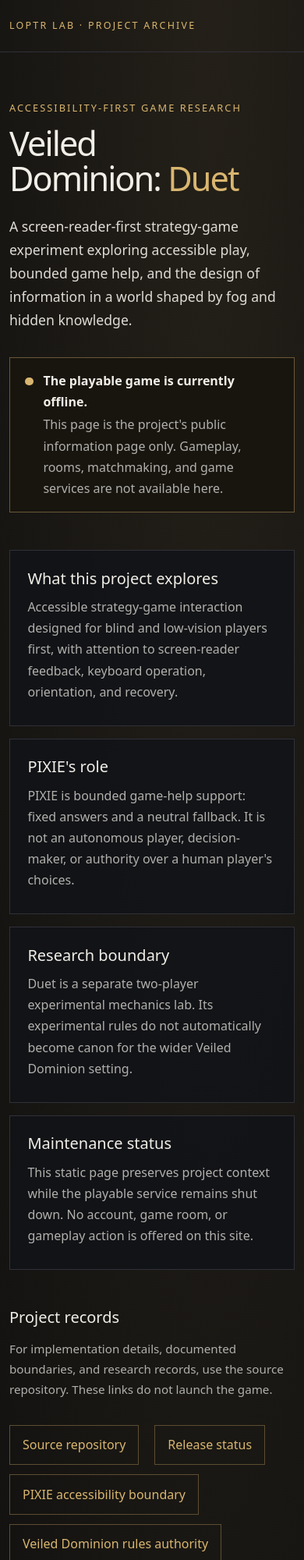
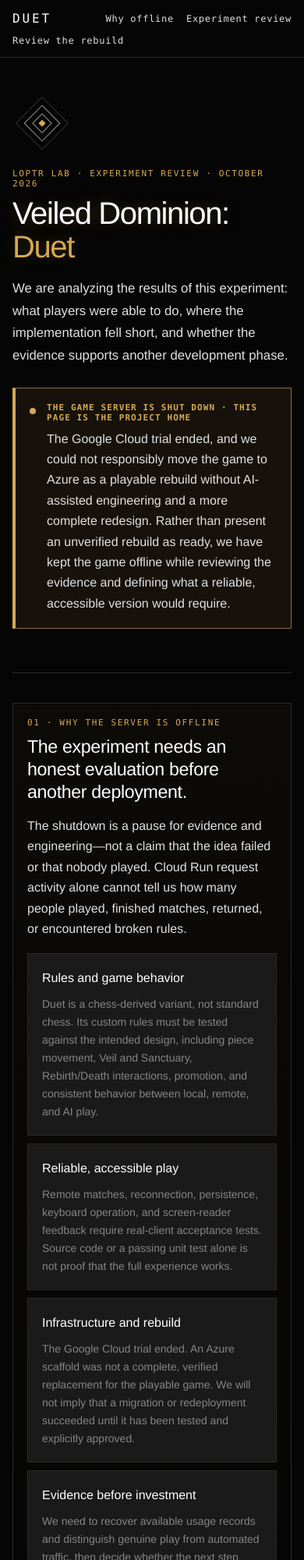
Before and after one commit to Loptr-Lab/duet-solo-hackathon, a website: page site/index.html in a window 390 px wide. Shown: the top 2000 px of the page at 78% size. Drawn offline with Linux system fonts and the light colour scheme.

Commit message:
Lead Duet static site with server shutdown context and experiment review invitation

```diff
--- a/site/index.html
+++ b/site/index.html
@@ -3,67 +3,98 @@
 <head>
   <meta charset="utf-8">
   <meta name="viewport" content="width=device-width, initial-scale=1">
-  <meta name="theme-color" content="#08090b">
-  <meta name="description" content="Veiled Dominion: Duet — an accessibility-first strategy-game research artifact from Loptr Lab. The playable game is currently offline.">
-  <title>Veiled Dominion: Duet — Loptr Lab</title>
-  <style>
-    :root{color-scheme:dark;--bg:#08090b;--panel:#111318;--ink:#f1eee7;--muted:#b1b0ac;--gold:#d9b66f;--line:#303039;--max:920px}
-    *{box-sizing:border-box}
-    html{scroll-behavior:smooth}
-    body{margin:0;background:radial-gradient(ellipse at 70% 0%,#242019 0,transparent 38rem),var(--bg);color:var(--ink);font:16px/1.7 system-ui,-apple-system,BlinkMacSystemFont,"Segoe UI",sans-serif}
-    a{color:var(--gold);text-underline-offset:4px}
-    a:focus-visible{outline:3px solid var(--gold);outline-offset:4px}
-    .wrap{width:min(var(--max),calc(100% - 2.5rem));margin:auto}
-    header{padding:1.4rem 0;border-bottom:1px solid var(--line)}
-    .brand{font-size:.78rem;letter-spacing:.18em;text-transform:uppercase;color:var(--gold)}
-    main{padding:clamp(3rem,9vw,7rem) 0 4rem}
-    .eyebrow{color:var(--gold);font-size:.8rem;letter-spacing:.16em;text-transform:uppercase}
-    h1{font-weight:350;letter-spacing:-.045em;line-height:1.04;font-size:clamp(2.7rem,8vw,5.8rem);max-width:12ch;margin:.8rem 0 1.5rem}
-    h1 span{color:var(--gold)}
-    .lead{font-size:clamp(1.1rem,2.3vw,1.35rem);color:#dedbd4;max-width:65ch}
-    .status{display:flex;gap:.8rem;align-items:flex-start;border:1px solid #6a5837;background:#18150f;padding:1rem 1.2rem;margin:2rem 0;max-width:680px}
-    .status-mark{width:.65rem;height:.65rem;border-radius:50%;background:var(--gold);flex:none;margin-top:.55rem}
-    .status strong{display:block;color:var(--ink)}
-    .status p{margin:.15rem 0 0;color:var(--muted)}
-    .grid{display:grid;grid-template-columns:repeat(2,minmax(0,1fr));gap:1rem;margin:3rem 0}
-    article{background:rgba(17,19,24,.82);border:1px solid var(--line);padding:1.4rem}
-    h2{font-size:1.25rem;font-weight:500;line-height:1.3;margin:0 0 .65rem}
-    article p{margin:.4rem 0;color:var(--muted)}
-    .links{display:flex;flex-wrap:wrap;gap:.75rem 1.25rem;margin:2rem 0}
-    .links a{display:inline-block;border:1px solid #5d4d31;padding:.7rem 1rem;text-decoration:none}
-    .links a:hover{background:#211c12}
-    .note{max-width:72ch;color:var(--muted);font-size:.95rem}
-    footer{border-top:1px solid var(--line);padding:1.5rem 0 2.5rem;color:var(--muted);font-size:.9rem}
-    @media(max-width:620px){.grid{grid-template-columns:1fr}.wrap{width:min(var(--max),calc(100% - 1.5rem))}}
-    @media(prefers-reduced-motion:reduce){html{scroll-behavior:auto}*{animation:none!important;transition:none!important}}
-  </style>
+  <meta name="theme-color" content="#050505">
+  <meta name="description" content="Veiled Dominion: Duet is a chess-derived, accessibility-first game experiment. The server is shut down while we review the experiment's evidence and rebuild requirements.">
+  <title>Veiled Dominion: Duet — Experiment Review | Loptr Lab</title>
+  <link rel="stylesheet" href="./style.css">
 </head>
 <body>
-  <header><div class="wrap"><div class="brand">Loptr Lab · Project archive</div></div></header>
-  <main class="wrap">
-    <p class="eyebrow">Accessibility-first game research</p>
-    <h1>Veiled Dominion: <span>Duet</span></h1>
-    <p class="lead">A screen-reader-first strategy-game experiment exploring accessible play, bounded game help, and the design of information in a world shaped by fog and hidden knowledge.</p>
-    <section class="status" aria-labelledby="status-title">
-      <span class="status-mark" aria-hidden="true"></span>
-      <div><strong id="status-title">The playable game is currently offline.</strong><p>This page is the project's public information page only. Gameplay, rooms, matchmaking, and game services are not available here.</p></div>
+  <a class="skip-link" href="#main">Skip to project status</a>
+  <header class="site-header">
+    <nav class="site-nav" aria-label="Project navigation">
+      <a class="site-brand" href="#top" aria-label="Duet project home">DUET</a>
+      <a href="#why-offline">Why offline</a>
+      <a href="#experiment">Experiment review</a>
+      <a href="#rebuild">Review the rebuild</a>
+    </nav>
+  </header>
+  <main class="page" id="main">
+    <section class="hero" id="top" aria-labelledby="page-title">
+      <svg class="sigil" viewBox="0 0 100 100" xmlns="http://www.w3.org/2000/svg" role="img" aria-label="Veiled Dominion diamond sigil">
+        <polygon points="50,6 94,50 50,94 6,50" fill="none" stroke="var(--border-hairline)" stroke-width="1.5"/>
+        <polygon points="50,20 80,50 50,80 20,50" fill="none" stroke="var(--text-muted)" stroke-width="1.5"/>
+        <polygon points="50,34 66,50 50,66 34,50" fill="none" stroke="var(--text-muted)" stroke-width="1.5"/>
+        <polygon points="50,44 56,50 50,56 44,50" fill="var(--amber-light)"/>
+      </svg>
+      <p class="eyebrow">Loptr Lab · Experiment review · October 2026</p>
+      <h1 id="page-title">Veiled Dominion: <span>Duet</span></h1>
+      <p class="lead">We are analyzing the results of this experiment: what players were able to do, where the implementation fell short, and whether the evidence supports another development phase.</p>
+      <div class="status" role="status" aria-labelledby="status-title">
+        <span class="status-mark" aria-hidden="true"></span>
+        <div>
+          <strong id="status-title">THE GAME SERVER IS SHUT DOWN · THIS PAGE IS THE PROJECT HOME</strong>
+          <p>The Google Cloud trial ended, and we could not responsibly move the game to Azure as a playable rebuild without AI-assisted engineering and a more complete redesign. Rather than present an unverified rebuild as ready, we have kept the game offline while reviewing the evidence and defining what a reliable, accessible version would require.</p>
+        </div>
+      </div>
     </section>
-    <div class="grid">
-      <article><h2>What this project explores</h2><p>Accessible strategy-game interaction designed for blind and low-vision players first, with attention to screen-reader feedback, keyboard operation, orientation, and recovery.</p></article>
-      <article><h2>PIXIE's role</h2><p>PIXIE is bounded game-help support: fixed answers and a neutral fallback. It is not an autonomous player, decision-maker, or authority over a human player's choices.</p></article>
-      <article><h2>Research boundary</h2><p>Duet is a separate two-player experimental mechanics lab. Its experimental rules do not automatically become canon for the wider Veiled Dominion setting.</p></article>
-      <article><h2>Maintenance status</h2><p>This static page preserves project context while the playable service remains shut down. No account, game room, or gameplay action is offered on this site.</p></article>
-    </div>
-    <h2>Project records</h2>
-    <p class="note">For implementation details, documented boundaries, and research records, use the source repository. These links do not launch the game.</p>
-    <nav class="links" aria-label="Project resources">
-      <a href="https://github.com/Loptr-Lab/duet-solo-hackathon">Source repository</a>
-      <a href="https://github.com/Loptr-Lab/duet-solo-hackathon/blob/main/docs/RELEASE_STATUS.md">Release status</a>
-      <a href="https://github.com/Loptr-Lab/duet-solo-hackathon/pull/96">PIXIE accessibility boundary</a>
-      <a href="https://github.com/Loptr-Lab/veiled-dominion-engine">Veiled Dominion rules authority</a>
-    </nav>
-    <p class="note">Loptr Lab's work is accessibility-first. Participation and support do not confer ownership, canon authority, or approval rights.</p>
+
+    <section class="section" id="why-offline" aria-labelledby="why-title">
+      <p class="kicker">01 · Why the server is offline</p>
+      <h2 id="why-title">The experiment needs an honest evaluation before another deployment.</h2>
+      <p>The shutdown is a pause for evidence and engineering—not a claim that the idea failed or that nobody played. Cloud Run request activity alone cannot tell us how many people played, finished matches, returned, or encountered broken rules.</p>
+      <div class="grid">
+        <article class="card">
+          <h3>Rules and game behavior</h3>
+          <p>Duet is a chess-derived variant, not standard chess. Its custom rules must be tested against the intended design, including piece movement, Veil and Sanctuary, Rebirth/Death interactions, promotion, and consistent behavior between local, remote, and AI play.</p>
+        </article>
+        <article class="card">
+          <h3>Reliable, accessible play</h3>
+          <p>Remote matches, reconnection, persistence, keyboard operation, and screen-reader feedback require real-client acceptance tests. Source code or a passing unit test alone is not proof that the full experience works.</p>
+        </article>
+        <article class="card">
+          <h3>Infrastructure and rebuild</h3>
+          <p>The Google Cloud trial ended. An Azure scaffold was not a complete, verified replacement for the playable game. We will not imply that a migration or redeployment succeeded until it has been tested and explicitly approved.</p>
+        </article>
+        <article class="card">
+          <h3>Evidence before investment</h3>
+          <p>We need to recover available usage records and distinguish genuine play from automated traffic, then decide whether the next step should be focused fixes, AI-assisted engineering, a human development team, or no further rebuild.</p>
+        </article>
+      </div>
+    </section>
+
+    <section class="section" id="experiment" aria-labelledby="experiment-title">
+      <p class="kicker">02 · What we are evaluating</p>
+      <h2 id="experiment-title">What did the experiment actually demonstrate?</h2>
+      <ul>
+        <li><strong>Reach:</strong> how many genuine visitors or players can be established from available evidence.</li>
+        <li><strong>Activation:</strong> whether a visitor started a game or made meaningful moves.</li>
+        <li><strong>Completion:</strong> whether matches reached a recorded outcome.</li>
+        <li><strong>Return interest:</strong> evidence of repeat sessions, returning players, or unsolicited feedback.</li>
+        <li><strong>Playability:</strong> rule correctness, remote reliability, and keyboard/screen-reader usability.</li>
+        <li><strong>Feasibility:</strong> what can be repaired in the existing design versus what needs redesign.</li>
+      </ul>
+      <p class="muted">We will report only what the surviving logs, match records, tests, and reviews support. Missing telemetry will be described as unknown—not interpreted as proof of no interest.</p>
+    </section>
+
+    <section class="section" id="rebuild" aria-labelledby="rebuild-title">
+      <p class="kicker">03 · Open review</p>
+      <h2 id="rebuild-title">Please review and comment on the rebuild.</h2>
+      <p>We invite players, accessibility testers, chess-variant designers, engineers, and researchers to review the evidence and proposed rebuild. Focused, reproducible observations are especially useful: the rule or interaction, what you expected, what happened, and the steps needed to reproduce it.</p>
+      <div class="actions" aria-label="Review links">
+        <a href="https://github.com/Loptr-Lab/duet-solo-hackathon/pulls">Review pull requests</a>
+        <a href="https://github.com/Loptr-Lab/duet-solo-hackathon/issues">Report a finding or comment</a>
+        <a href="https://github.com/Loptr-Lab/duet-solo-hackathon/blob/main/docs/RELEASE_STATUS.md">Read release status</a>
+        <a href="https://github.com/Loptr-Lab/duet-solo-hackathon/blob/main/docs/PRODUCTION_PLAYTEST.md">Read playtest protocol</a>
+      </div>
+      <p>Useful review areas: intended variant rules versus implemented rules; accessibility and recovery; evidence quality; and the smallest credible next experiment. Please identify assumptions as assumptions and distinguish confirmed findings from hypotheses.</p>
+    </section>
+
+    <section class="section" aria-labelledby="boundaries-title">
+      <p class="kicker">Project boundaries</p>
+      <h2 id="boundaries-title">A research artifact, with human-led decisions.</h2>
+      <p>Duet is an experimental game and does not automatically establish canon for the wider Veiled Dominion setting. PIXIE is bounded accessibility support for orientation, continuity, and executive-function assistance—not an autonomous player or decision-maker. Humans retain authority over rules, canon, releases, and whether this experiment proceeds.</p>
+    </section>
   </main>
-  <footer><div class="wrap">© Loptr Lab · Public project information · The game remains offline.</div></footer>
+  <footer><div class="footer-inner">LOPTR LAB · VEILED DOMINION: DUET · GAMEPLAY SERVICES OFFLINE · RESEARCH AND REVIEW CONTINUE</div></footer>
 </body>
 </html>
```
